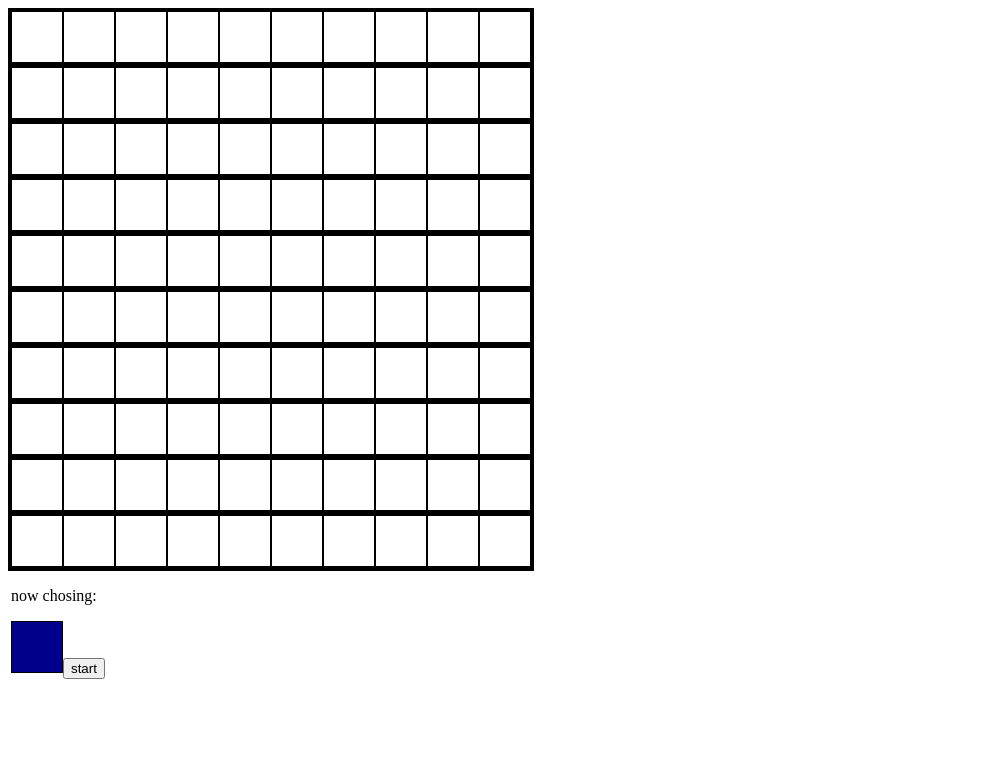
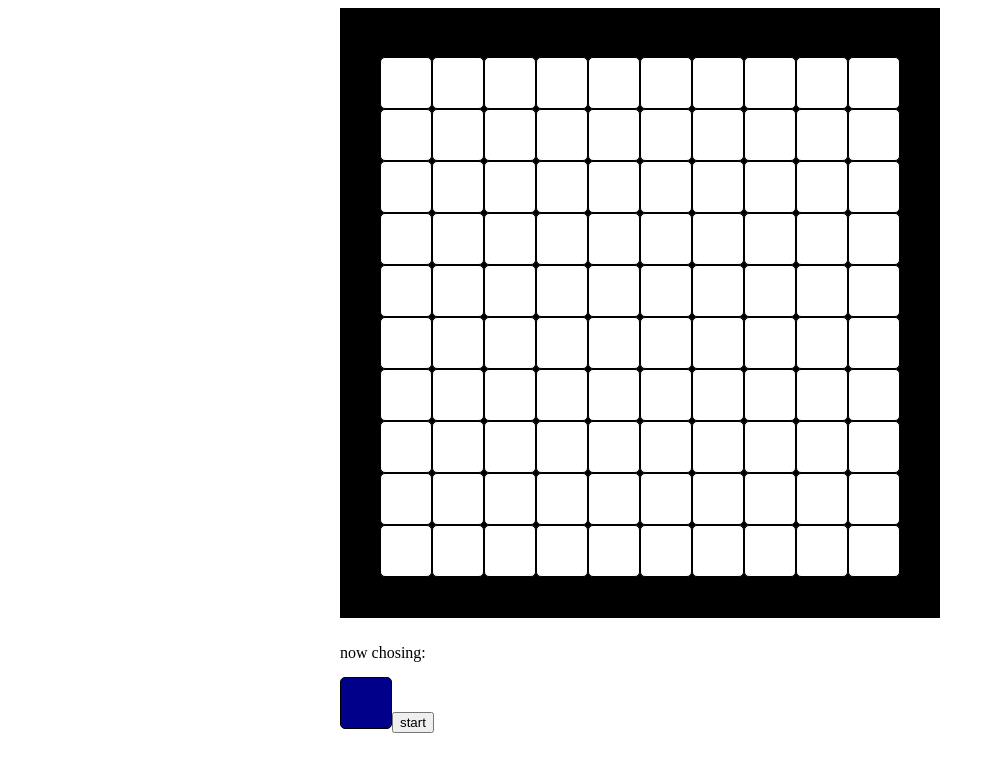
Before and after one commit to Jg985/Snaketoss, a React (Vite) app in the folder Snake-toss/: page / in a window 1280 px wide. Shown: the top 772 px of the page, without its empty margins (0-995 px from the left). Built offline with nearby package versions, Linux system fonts and the light colour scheme.

Commit message:
updated visuals+numbers

```diff
--- a/Snake-toss/index.html
+++ b/Snake-toss/index.html
@@ -3,7 +3,7 @@
   <head>
     <meta charset="UTF-8" />
     <link rel="icon" type="image/svg+xml" href="/vite.svg" />
-    <meta name="viewport" content="width=device-width, initial-scale=1.0" />
+    <meta name="viewport" content="width=device-width, initial-scale=1.0, maximum-scale=1.0, user-scalable=no" />
     <title>Vite + React</title>
   </head>
   <body>
--- a/Snake-toss/src/App.css
+++ b/Snake-toss/src/App.css
@@ -1,7 +1,26 @@
+.main{
+    display: block;
+    margin-left: auto;
+    margin-right: auto;
+    background-color: black;
+    display: block;
+    max-width: 600px;
+    max-height: 610px;
+
+}
+
 .grid{
-    border-style:solid ;
-    border-width: 3px;
-    width: 520px;
-    height: 557px;
-    background-color: black;
+
+    padding-top:50px;
+    padding-bottom: 50px;
+    display: block;
+    margin-left: auto;
+    margin-right: auto;
+    max-width: 520px;
+    height: 520px;
+    display: grid;
+    grid-template-columns: repeat(10, 1fr);
+    grid-template-rows: repeat(10, 1fr);
+    grid-column-gap: 0px;
+    grid-row-gap: 0px;
 }
--- a/Snake-toss/src/App.jsx
+++ b/Snake-toss/src/App.jsx
@@ -4,12 +4,14 @@ import Pixel from './Components/Pixel'
 
 
 function App() {
+  let numb = 0
+  let numo = 0
   const [gridInfo, setGridInfo] = React.useState([])
   const [switchChoice, setSwitchChoice] = React.useState(true)
   const [headSquares, setHeadSquares] = React.useState([-1,-1,-1,-1])
   const [chosePositionState, setChosePositionState] = React.useState(true)
-  const [color, setColor] = React.useState(true)
-  const [stop,setStop] = React.useState(true)
+  const [gameOver, setGameOver] = React.useState(false)
+  const [winner, setWinner] = React.useState("")
 
   function randomNumberInRange(min, max) {
     return Math.floor(Math.random() * (max - min + 1)) + min;
@@ -22,7 +24,8 @@ React.useEffect(function(){
           const newPixel = {
             state: 0,
             column: j,
-            row: i
+            row: i,
+            number: null
           }
           newGridInfo.push(newPixel)
         }
@@ -37,6 +40,7 @@ const grid = gridInfo.map(position =>
     row={position.row}
     state={position.state}
     info={changePixel}
+    number={position.number}
   />
 )
 
@@ -112,7 +116,7 @@ function startGameCheck(){
   return true
 }
 
-function move(column,row,state,move,list){
+function move(column,row,state,move,list,numbe){
   setGridInfo(prevInfo => {
     const position=column+10*row
     let newposition = position-move
@@ -132,7 +136,7 @@ function move(column,row,state,move,list){
       else if(i === position){
 
         const updatedInfo = {
-          ...currentInfo, state:state
+          ...currentInfo, state:state, number:numbe
         }
         info.push(updatedInfo)
       } else{
@@ -145,23 +149,37 @@ function move(column,row,state,move,list){
   })
 }
 
+function iterate(state){
+  if (state===1){
+    numb=numb+1
+    return numb
+  }else{
+    numo=numo+1
+    return numo
+  }
+}
+
 function goUp(column, row, state,list){
-  move(column,row,state,10,list)
+  const n = iterate(state)
+  move(column,row,state,10,list,n)
   return [column, row-1]
 }
 
 function goDown(column, row, state,list){
-  move(column,row,state,-10,list)
+  const n = iterate(state)
+  move(column,row,state,-10,list,n)
   return [column,row+1]
 }
 
 function goLeft(column, row, state,list){
-  move(column,row,state,1,list)
+  const n = iterate(state)
+  move(column,row,state,1,list,n)
   return [column-1,row]
 }
 
 function goRight(column, row, state,list){
-  move(column,row,state,-1,list)
+  const n = iterate(state)
+  move(column,row,state,-1,list,n)
   return [column+1,row]
 }
 
@@ -211,10 +229,6 @@ function winningCondition(checkList){
   return true
 }
 
-function stopf(){
-  setStop(false)
-}
-
 async function startGame(){
   if(!startGameCheck()){return}
 
@@ -236,10 +250,12 @@ async function startGame(){
     surroundingCheck(orangeHead[0],orangeHead[1],orangeChecklist,notEmptySquares)
     if(winningCondition(blueChecklist)){
       console.log("orange won")
+      setGameOver(true)
       break
     }
     if(winningCondition(orangeChecklist)){
       console.log("blue won")
+      setGameOver(true)
       break
     }
     const randPlayer = Boolean(Math.round(Math.random()));
@@ -279,17 +295,17 @@ async function startGame(){
         orangeHead = goRight(orangeHead[0],orangeHead[1],2,notEmptySquares)
       }
     }
-    await new Promise(r => setTimeout(r, 50));
+    await new Promise(r => setTimeout(r, 500));
   }
 
 }
 
   return (
-    <div className='grid'>
-
-      {grid}
-
-      {chosePositionState === true ?
+    <div className='main'>
+      <div className='grid'>
+        {grid}
+      </div>
+        {chosePositionState === true ?
 
       <>
 
@@ -309,8 +325,7 @@ async function startGame(){
         :
 
         <>
-          <p>game started</p>
-          <button onClick={stopf}>stop</button>
+          <p>game started {gameOver}</p>
         </>
 
         }
--- a/Snake-toss/src/Components/Pixel.css
+++ b/Snake-toss/src/Components/Pixel.css
@@ -1,7 +1,19 @@
 .pixel{
+    display: flex;
+    font-family: Arial, Helvetica, sans-serif;
+    align-items: center;
     border-style:solid ;
+    margin-top: -1.5px;
+    margin-bottom: -1.5px;
     border-width: 1px;
+    height: 50px;
     width: 50px;
-    height: 50px;
     display: inline-block;
+    border-radius: 5px;
 }
+
+.number{
+    color: white;
+    align-items: center;
+    text-align: center;
+}
--- a/Snake-toss/src/Components/Pixel.jsx
+++ b/Snake-toss/src/Components/Pixel.jsx
@@ -35,6 +35,7 @@ export default function Pixel(props) {
         <div className='pixel'
             style={stateOfPixel}
             onClick={sinfo}>
+            <p className='number'>{props.number}</p>
         </div>
     )
 }
```
